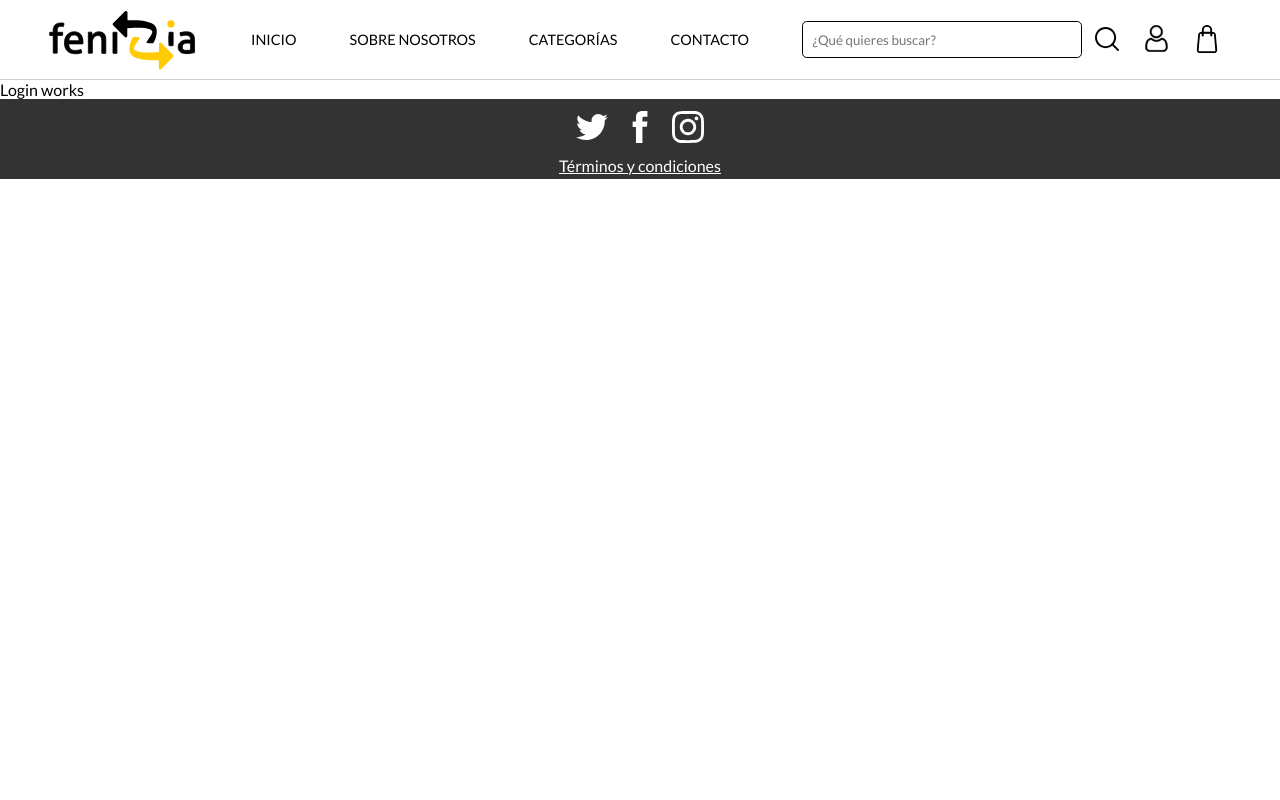
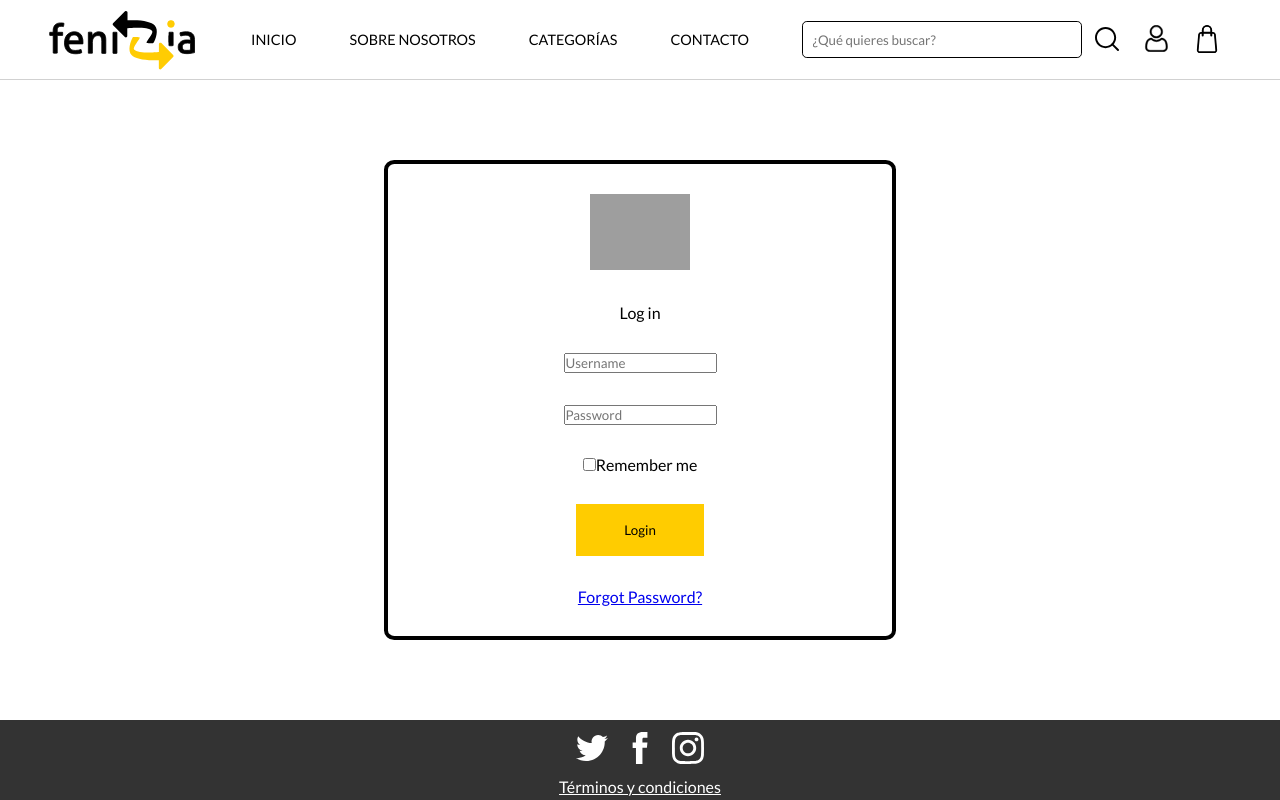
Before and after one commit to simonbesteiro-codurance/fenizia, a React (Create React App) app in the folder fenizia-react/: page /login in a window 1280 px wide. Built offline with nearby package versions, Linux system fonts and the light colour scheme; grey boxes are pictures that could not be loaded; what flux would draw is missing.

Commit message:
Addd styles and html element

```diff
--- /dev/null
+++ b/fenizia-react/src/components/Login.css
@@ -0,0 +1,47 @@
+.login-main-container {
+  background-color: #fff;
+  height: 80vh;
+  display: flex;
+  flex-direction: column;
+  justify-content: center;
+}
+.login-main-container__wrap {
+  margin: auto;
+  width: 40vw;
+  height: 60vh;
+  border: solid 4px black;
+  border-radius: 2%;
+  text-align: center;
+}
+.login-wrap__form__logo {
+  width: 20%;
+  filter: grayscale(100%);
+}
+.login-wrap__form {
+  display: flex;
+  flex-direction: column;
+  justify-content: space-evenly;
+  height: 100%;
+}
+.login-wrap__form__btn > button {
+  border-style: none;
+  padding: 2vh;
+  color: black;
+  background-color: #ffcc00;
+  border: 2px transparent solid;
+  width: 10vw;
+  min-width: 70px;
+}
+.login-wrap__form__btn > button:hover {
+  border: 2px black solid;
+}
+
+/* QUERIES */
+
+@media screen and (max-width: 599px) {
+  .login-main-container__wrap {
+    width: 100vw;
+    height: 80vh;
+    border: solid 4px transparent;
+  }
+}
--- a/fenizia-react/src/components/Login.js
+++ b/fenizia-react/src/components/Login.js
@@ -1,7 +1,71 @@
 import React from "react";
+import "./Login.css";
+import logo__fenizia from "../img/logo__fenizia.svg";
+function Login() {
+  return (
+    <div className="login-main-container">
+      <div className="login-main-container__wrap">
+        <form className="login-wrap__form">
+          <span>
+            <img
+              src="https://image.flaticon.com/icons/svg/1000/1000946.svg"
+              className="login-wrap__form__logo"
+            />
+          </span>
 
-function Login() {
-  return <p>Login works</p>;
+          <span className="login100-form-title p-b-34 p-t-27">Log in</span>
+
+          <div
+            className="wrap-input100 validate-input"
+            data-validate="Enter username"
+          >
+            <input
+              className="input100"
+              type="text"
+              name="username"
+              placeholder="Username"
+            />
+            <span className="focus-input100" data-placeholder=""></span>
+          </div>
+
+          <div
+            className="wrap-input100 validate-input"
+            data-validate="Enter password"
+          >
+            <input
+              className="input100"
+              type="password"
+              name="pass"
+              placeholder="Password"
+            />
+            <span className="focus-input100" data-placeholder=""></span>
+          </div>
+
+          <div className="contact100-form-checkbox">
+            <input
+              className="input-checkbox100"
+              id="ckb1"
+              type="checkbox"
+              name="remember-me"
+            />
+            <label className="label-checkbox100" for="ckb1">
+              Remember me
+            </label>
+          </div>
+
+          <div className="login-wrap__form__btn">
+            <button className="login100-form-btn">Login</button>
+          </div>
+
+          <div className="text-center p-t-90">
+            <a className="txt1" href="#">
+              Forgot Password?
+            </a>
+          </div>
+        </form>
+      </div>
+    </div>
+  );
 }
 
 export default Login;
```
